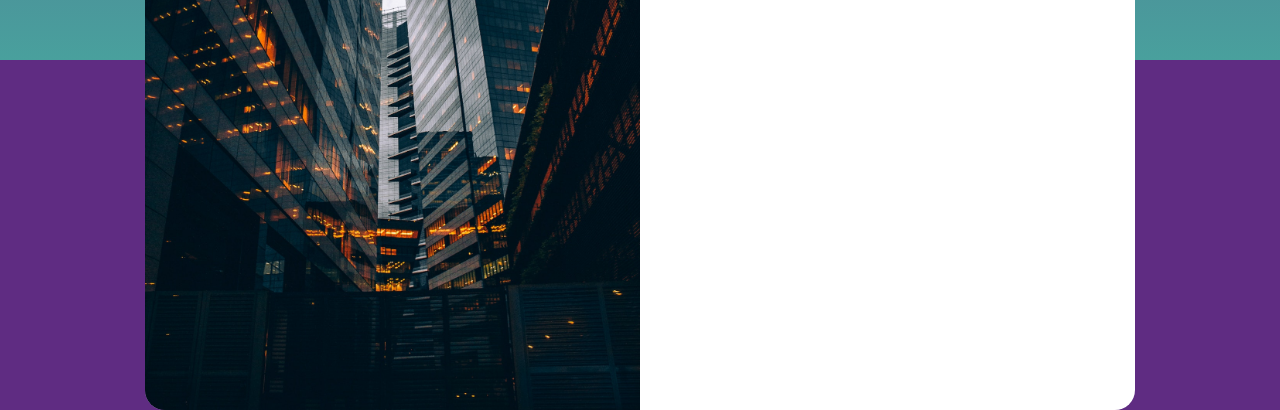
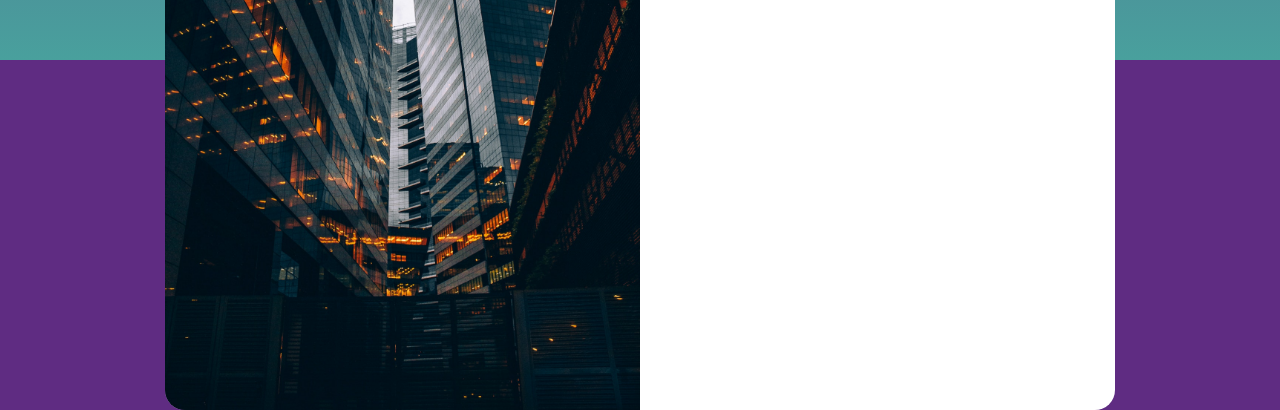
Before and after one commit to Yagoviana186/Projeto-login, a plain HTML site: page index.html in a window 1280 px wide. Shown: the part 740-1150 px from the top of the page. Drawn offline with Linux system fonts and the light colour scheme.

Commit message:
Update MediaQuery.css

```diff
--- a/estilos/MediaQuery.css
+++ b/estilos/MediaQuery.css
@@ -1,7 +1,7 @@
 @charset "UTF-8";
 
 
-@media screen and  (min-width: 768px) and (max-width: 992px) {
+@media screen and  (min-width: 768px) and (max-width: 995px) {
 
     body{
        background-image: linear-gradient(to top, #49a09d, #5f2c82);
@@ -24,13 +24,13 @@ section#login > div#formulario {
     width: 70%;
 }
 
-@media screen and (min-width: 992px) {
+@media screen and (min-width: 995px) {
     body{
         background-image: linear-gradient(to top, #49a09d, #5f2c82);
      }
 
     section#login {
-        width: 990px;
+        width: 950px;
     }
 }
 
```
